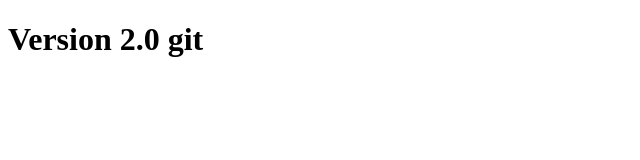
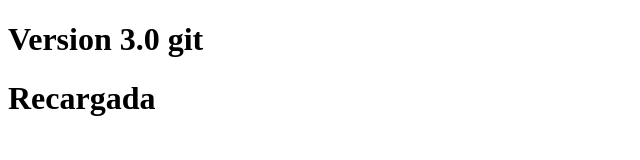
Before and after one commit to lxkav3xl/Ensayo2, a plain HTML site: page index.html in a window 1280 px wide. Shown: the whole page, without its empty margins (0-640 px from the left). Drawn offline with Linux system fonts and the light colour scheme.

Commit message:
HTML 3.0v

```diff
--- a/index.html
+++ b/index.html
@@ -3,7 +3,8 @@
     <head>
         <meta charset="utf-8">
         <title>Segunda version</title>
-        <h1>Version 2.0 git</h1>
+        <h1>Version 3.0 git</h1>
+        <h1>Recargada</h1>
     </head>
     <body>
 
```
